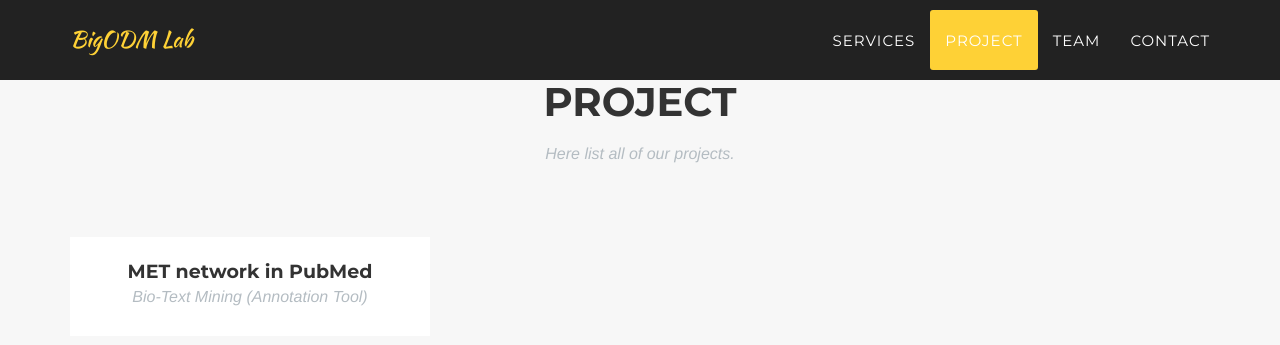
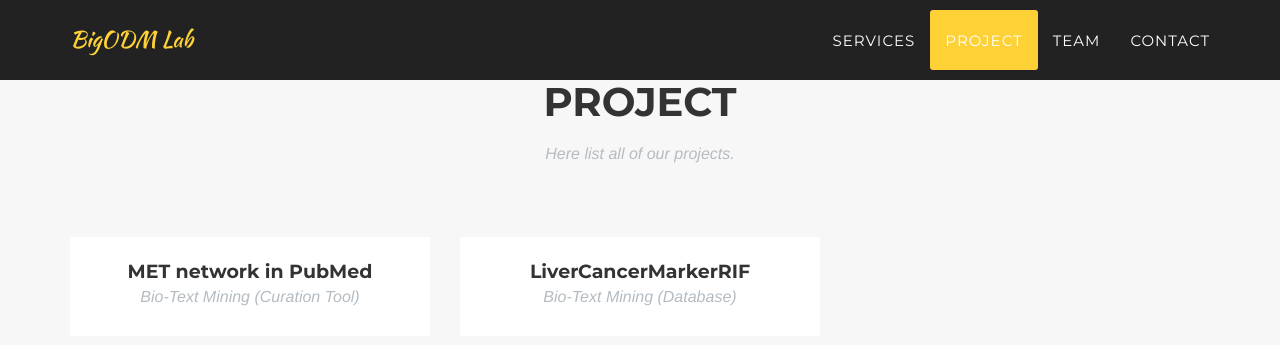
Before and after one commit to nkustislab/nkustislab.github.io, a Jekyll site: the page built from _posts/2016-08-01-project-1.markdown, in a window 1280 px wide and 900 px high, scrolled down 1516 px. Shown: the top 345 px of the window. Built offline with Jekyll 4.4.1, drawn with Linux system fonts in a browser that asks for light colours; some web fonts are replaced.

Commit message:
加入 FB link 以及 Livercancermarker 專案 修改 MET 圖

```diff
--- a/_config.yml
+++ b/_config.yml
@@ -44,14 +44,14 @@ people:
 social:
 #  - title: twitter
 #    url: http://twitter.com/jekyllrb
-#  - title: facebook
-#    url:
 #  - title: stack-overflow
 #    url: http://stackoverflow.com/questions/tagged/jekyll
 #  - title: bitbucket
 #    url: http://bitbucket.org/jekyll
   - title: github
     url: https://github.com/BigODataMining/
+  - title: facebook
+    url: https://www.facebook.com/groups/404559626383286/
 
 # Postal address (add as many lines as necessary)
 address:
--- a/_includes/modals.html
+++ b/_includes/modals.html
@@ -18,15 +18,15 @@
                             <p>{{ post.description }}</p>
                             <ul class="list-inline item-details">
                                 <li>Client:
-                                    <strong><a href="http://startbootstrap.com">{{ post.client }}</a>
+                                    <strong><!--a href="http://startbootstrap.com"-->{{ post.client }}<!--/a-->
                                     </strong>
                                 </li>
                                 <li>Date:
-                                    <strong><a href="http://startbootstrap.com">{{ post.project-date }}</a>
+                                    <strong><!--a href="http://startbootstrap.com"-->{{ post.project-date }}<!--/a-->
                                     </strong>
                                 </li>
                                 <li>Service:
-                                    <strong><a href="http://startbootstrap.com">{{ post.category }}</a>
+                                    <strong><!--a href="http://startbootstrap.com"-->{{ post.category }}<!--/a-->
                                     </strong>
                                 </li>
                             </ul>
--- a/_posts/2016-08-01-project-1.markdown
+++ b/_posts/2016-08-01-project-1.markdown
@@ -1,6 +1,6 @@
 ---
 title: MET network in PubMed
-subtitle: Bio-Text Mining (Annotation Tool)
+subtitle: Bio-Text Mining (Curation Tool)
 layout: default
 modal-id: 1
 date: 2016-08-01
```
Also changed, not shown: other parts of _posts/2016-08-01-project-1.markdown (+1 -1 lines), _posts/2014-07-17-project-2.markdown (added, +15 -0 lines), img/portfolio/livercancermarkerrif.png (added), img/portfolio/met-thumbnail.png, img/portfolio/met.png.
